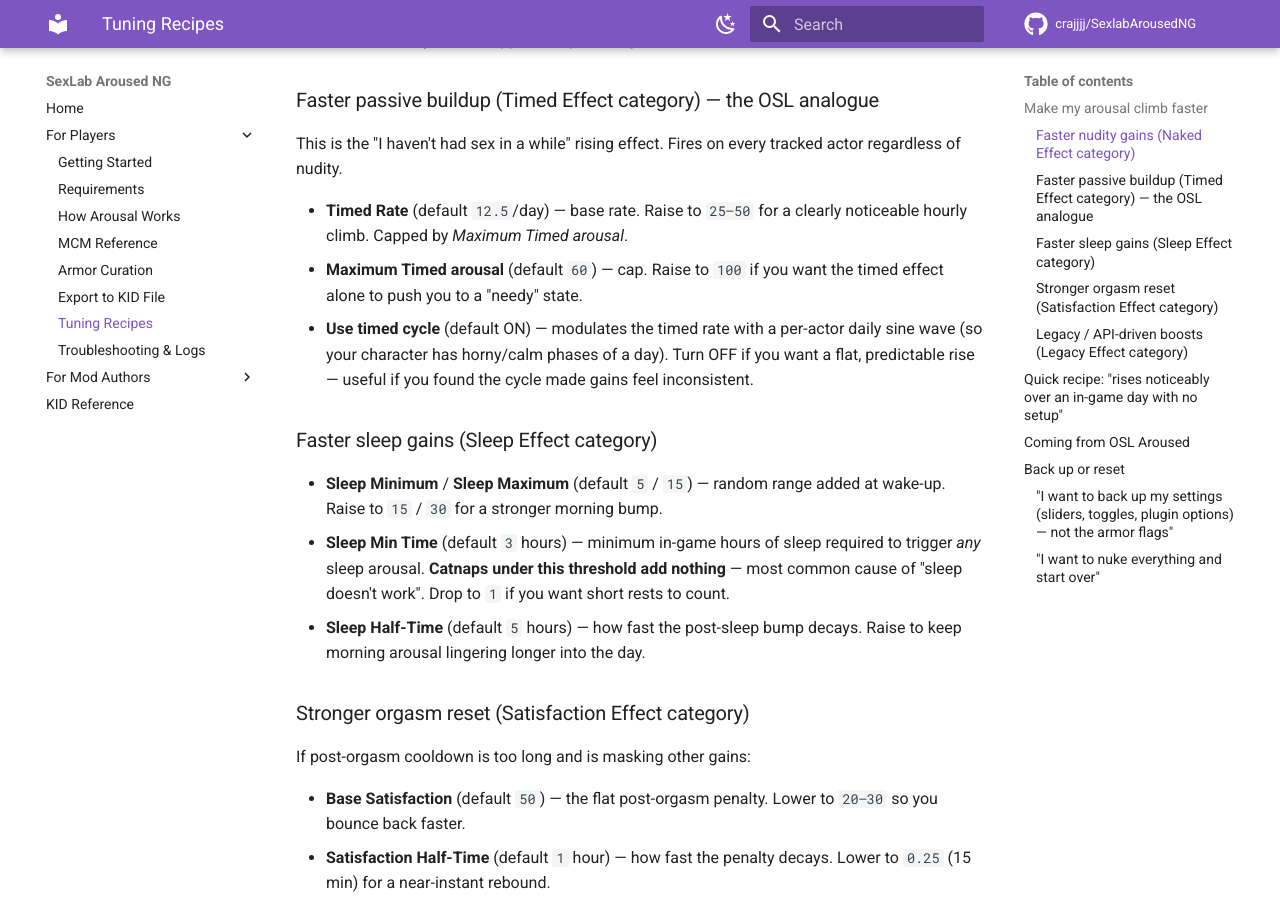
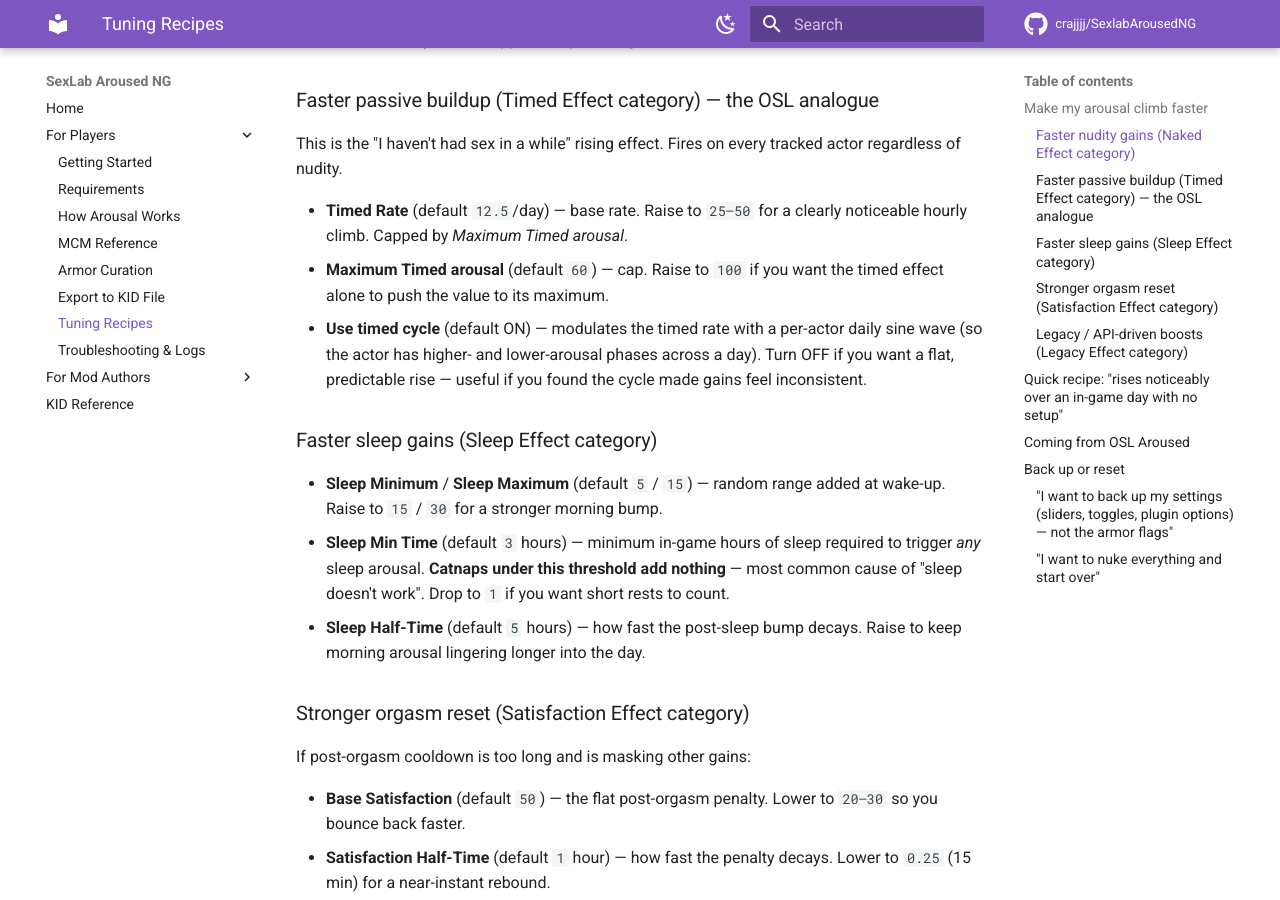
Before and after one commit to crajjjj/SexlabArousedNG, an MkDocs documentation site: the page built from docs/players/tuning-recipes.md, in a window 1280 px wide and 900 px high, scrolled down 967 px. Built offline with MkDocs 1.6.1 and Material for MkDocs 9.7.7, drawn with Linux system fonts in a browser that asks for light colours; comment, search, counter and statistics services are not loaded.

```diff
--- a/docs/players/tuning-recipes.md
+++ b/docs/players/tuning-recipes.md
@@ -23,8 +23,8 @@ Pick the sources you want to lean on.
 This is the "I haven't had sex in a while" rising effect. Fires on every tracked actor regardless of nudity.
 
 - **Timed Rate** (default `12.5`/day) — base rate. Raise to `25–50` for a clearly noticeable hourly climb. Capped by *Maximum Timed arousal*.
-- **Maximum Timed arousal** (default `60`) — cap. Raise to `100` if you want the timed effect alone to push you to a "needy" state.
-- **Use timed cycle** (default ON) — modulates the timed rate with a per-actor daily sine wave (so your character has horny/calm phases of a day). Turn OFF if you want a flat, predictable rise — useful if you found the cycle made gains feel inconsistent.
+- **Maximum Timed arousal** (default `60`) — cap. Raise to `100` if you want the timed effect alone to push the value to its maximum.
+- **Use timed cycle** (default ON) — modulates the timed rate with a per-actor daily sine wave (so the actor has higher- and lower-arousal phases across a day). Turn OFF if you want a flat, predictable rise — useful if you found the cycle made gains feel inconsistent.
 
 ### Faster sleep gains (Sleep Effect category)
 
```
Also changed, not shown: docs/index.md (+3 -0 lines).
